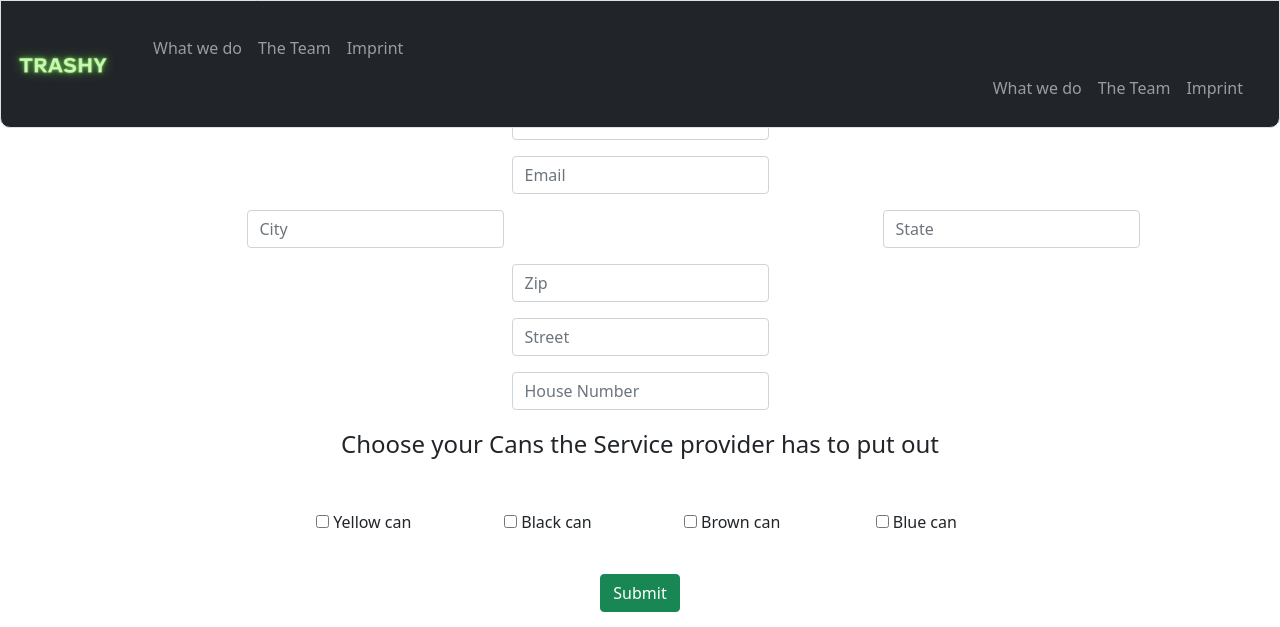
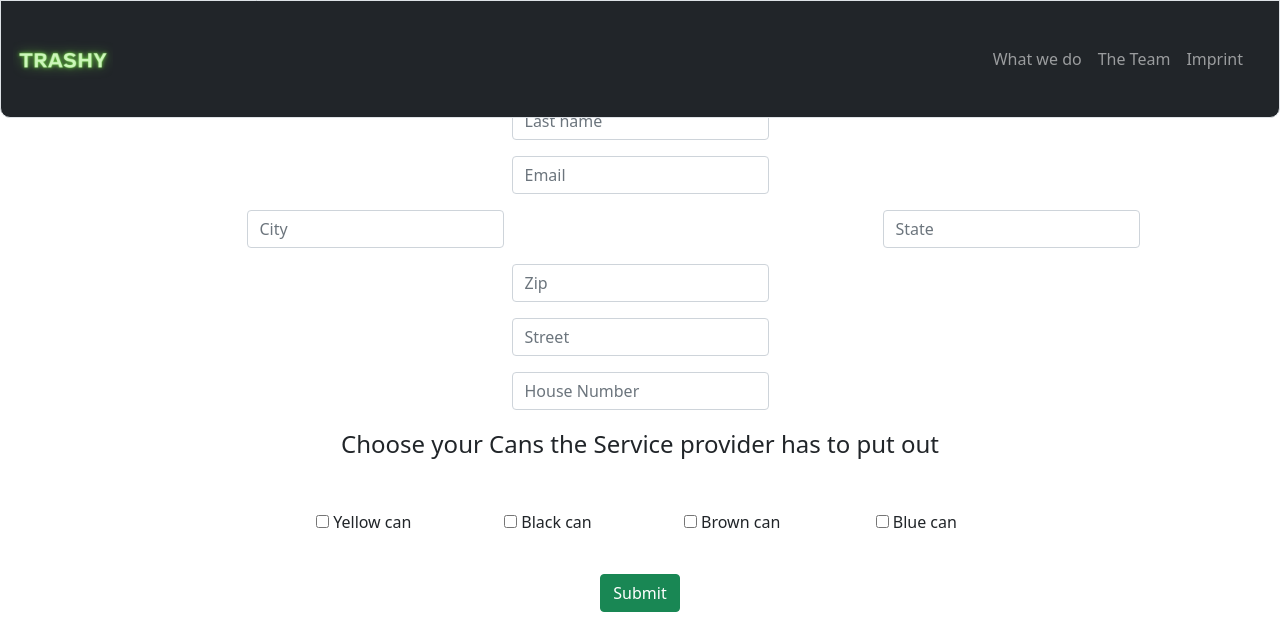
Before and after one commit to TKAMING/Trashy, a Flask app: page / in a window 1280 px wide. Shown: the top 627 px of the page. Run offline with Flask 2, Linux system fonts and the light colour scheme; some libraries are stand-ins or nearby versions.

Commit message:
navbar flex fix

```diff
--- a/templates/index.html
+++ b/templates/index.html
@@ -8,26 +8,18 @@
 {% block main %}
 <!-- TODO the look -->
 
-<nav class="bg-dark border navbar navbar-expand-md fixed-top navbar-dark mb-6">
+<nav class="bg-dark border navbar navbar-expand-md fixed-top navbar-dark mb-3">
+
     <div class="container-fluid">
-        <a class="navbar-brand" href="/">
+      <a href="/">
             <img class="navbar-brand logo" src="/static/Trashy.png">
       </a>
-        <button aria-controls="navbar" aria-expanded="false" aria-label="Toggle navigation" class="navbar-toggler" data-target="#navbar" data-toggle="collapse" type="button">
+      <button class="navbar-toggler" type="button" data-bs-toggle="offcanvas" data-bs-target="#offcanvasDarkNavbar" aria-controls="offcanvasDarkNavbar">
         <span class="navbar-toggler-icon"></span>
       </button>
       <div class="offcanvas offcanvas-end text-bg-dark" tabindex="-1" id="offcanvasDarkNavbar" aria-labelledby="offcanvasDarkNavbarLabel">
         <div class="offcanvas-header">
           <button type="button" class="btn-close btn-close-dark" data-bs-dismiss="offcanvas" aria-label="Close"></button>
-        </div>
-        <div class="collapse navbar-collapse" id="navbar">
-
-                <ul class="navbar-nav me-auto mt-2">
-                    <li class="nav-item"><a class="nav-link" href="/what_we_do">What we do</a></li>
-                    <li class="nav-item"><a class="nav-link" href="/where_we_are">The Team</a></li>
-                    <li class="nav-item"><a class="nav-link" href="/imprint">Imprint</a></li>
-                </ul>
-
         </div>
         <div class="offcanvas-body-dark">
 
@@ -37,6 +29,7 @@
                 <li class="nav-item"><a class="nav-link" href="/imprint">Imprint</a></li>
           </ul>
 
+        </div>
       </div>
     </div>
 </nav>
```
Lines whose indentation alone changed are shown as unchanged.
